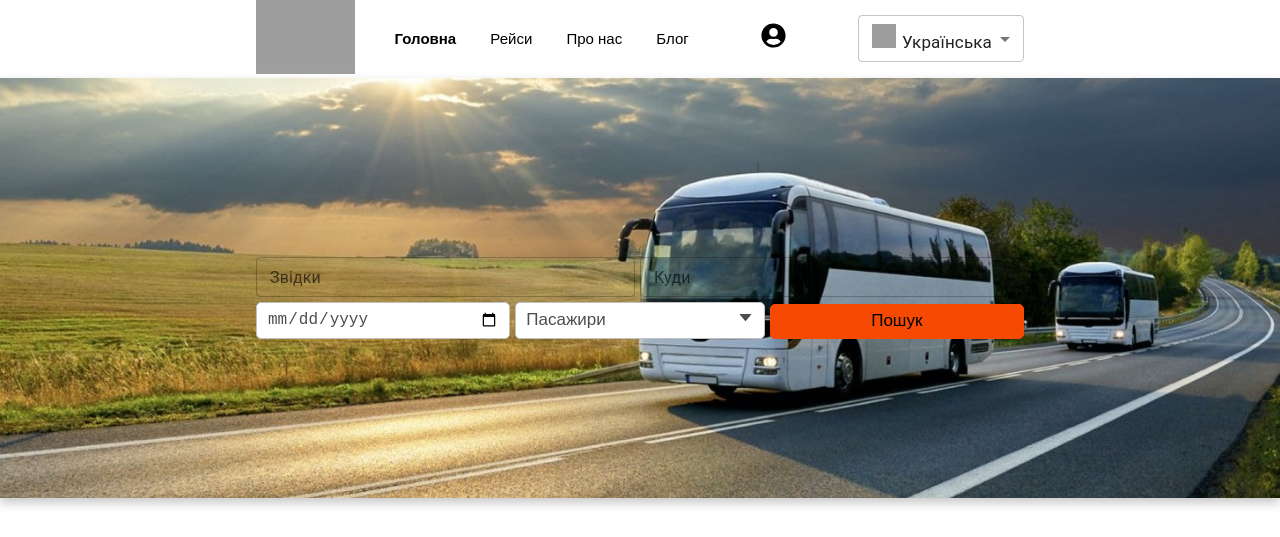
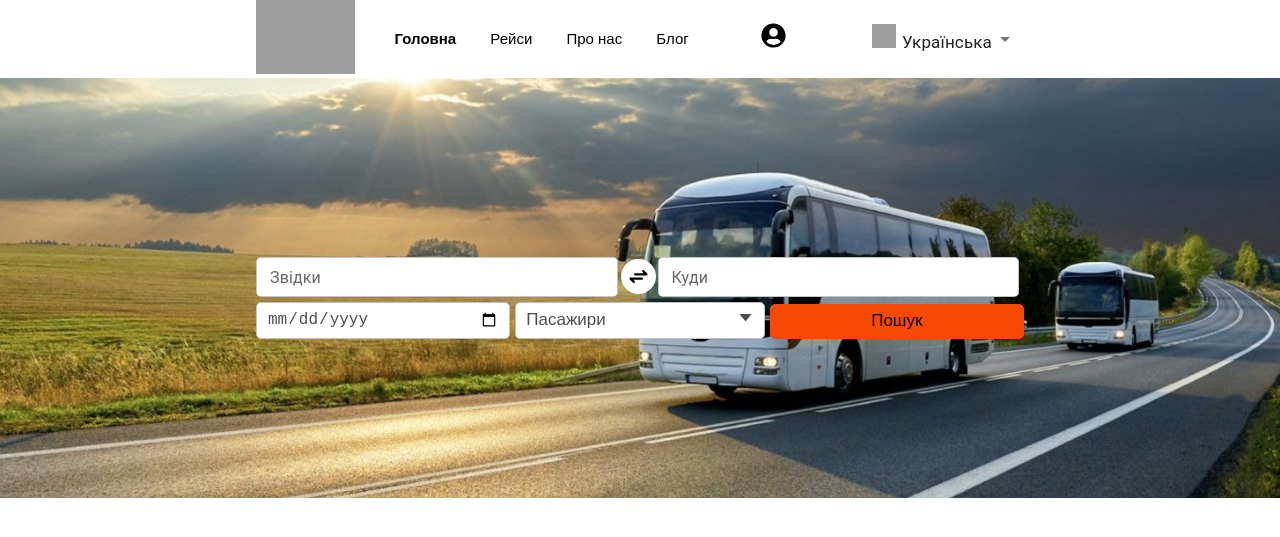
Before and after one commit to https-github-com-kfedus6/tripnet, a React (Create React App) app in the folder client/: page / in a window 1280 px wide. Shown: the top 537 px of the page. Built offline with nearby package versions, Linux system fonts and the light colour scheme; no server answers.

Commit message:
update baner and input, create change button position.

```diff
--- a/client/src/components/FlightsFormSort.jsx
+++ b/client/src/components/FlightsFormSort.jsx
@@ -7,8 +7,9 @@ import TextField from '@mui/material/TextField';
 import { useEffect } from 'react';
 import { useAction } from '../hooks/useAction';
 import { useSelector } from 'react-redux';
+import { CgArrowsExchange, CgArrowsExchangeAlt } from 'react-icons/cg';
 
-const FlightsFormSort = ({ startDate, startPosition, finishPosition, setStartDate, setStartPosition, setFinishPosition, sortFlights, sumOld, setSumOld, sumYoung, setSumYoung }) => {
+const FlightsFormSort = ({ startDate, startPosition, finishPosition, setStartDate, setStartPosition, setFinishPosition, sortFlights, sumOld, setSumOld, sumYoung, setSumYoung, setChangePosition, changePosition, changePositionFun }) => {
     const { t } = useTranslation()
 
     const [check, setCheck] = useState(false)
@@ -65,19 +66,18 @@ const FlightsFormSort = ({ startDate, startPosition, finishPosition, setStartDat
                 <div className='flights-sort-form'>
                     <div className='form-flights'>
                         <div className='form-block-position'>
-                            <div className='form-position'>
-                                {/* <span>{t('flight.whence')}</span> */}
+                            <div className='form-position icon-change'>
                                 <Autocomplete
                                     size='small'
                                     freeSolo
                                     id="free-solo-2-demo"
                                     disableClearable
-                                    value={startPosition}
+                                    value={changePosition ? finishPosition : startPosition}
                                     onChange={(value, newValue) => setStartPosition(newValue)}
                                     options={searchStartPostion.map((option) => option.title)}
                                     renderInput={(params) => (
-                                        <TextField
-                                            onChange={(e) => { console.log(e.target.value); setStartPosition(e.target.value) }}
+                                        <TextField sx={{ backgroundColor: '#fff', borderRadius: '5px' }}
+                                            onChange={(e) => { changePosition ? setFinishPosition(e.target.value) : setStartPosition(e.target.value) }}
                                             {...params}
                                             label={t('flight.whence')}
                                             InputProps={{
@@ -87,19 +87,25 @@ const FlightsFormSort = ({ startDate, startPosition, finishPosition, setStartDat
                                         />)}
                                 />
                             </div>
+                            <div className='change-position'>
+                                <div>
+                                    <span onClick={changePositionFun}>
+                                        {changePosition ? <CgArrowsExchangeAlt /> : <CgArrowsExchange />}
+                                    </span>
+                                </div>
+                            </div>
                             <div className='form-position'>
-                                {/* <span className='toolip'>{t('flight.whitherto')}</span> */}
                                 <Autocomplete
                                     size='small'
                                     freeSolo
                                     id="free-solo-2-demo"
                                     disableClearable
-                                    value={finishPosition}
+                                    value={changePosition ? startPosition : finishPosition}
                                     onChange={(e, newValue) => setFinishPosition(newValue)}
                                     options={searchFinishPosition.map((option) => option.title)}
                                     renderInput={(params) => (
-                                        <TextField
-                                            onChange={(e) => setFinishPosition(e.target.value)}
+                                        <TextField sx={{ backgroundColor: '#fff', borderRadius: '5px' }}
+                                            onChange={(e) => { changePosition ? setStartPosition(e.target.value) : setFinishPosition(e.target.value) }}
                                             {...params}
                                             label={t('flight.whitherto')}
                                             InputProps={{
@@ -112,7 +118,6 @@ const FlightsFormSort = ({ startDate, startPosition, finishPosition, setStartDat
                         </div>
                         <div className='form-block-date'>
                             <div className='form-date'>
-                                {/* <span>{t('flight.departure')}</span> */}
                                 <input type="date" value={startDate} onChange={(e) => setStartDate(e.target.value)} />
                             </div>
 
--- a/client/src/components/FlightsList.jsx
+++ b/client/src/components/FlightsList.jsx
@@ -5,7 +5,7 @@ import { NavLink } from 'react-router-dom'
 import FlightsFormSort from './FlightsFormSort'
 import FlightsItem from './FlightsItem'
 
-const FlightsList = ({ finishPosition, startPosition, startDate, flights, setStartDate, setStartPosition, setFinishPosition, sortFlights, sumOld, setSumOld, sumYoung, setSumYoung, deleteFlight, limit, page, isFilterTrue, openModal }) => {
+const FlightsList = ({ finishPosition, startPosition, startDate, flights, setStartDate, setStartPosition, setFinishPosition, sortFlights, sumOld, setSumOld, sumYoung, setSumYoung, deleteFlight, limit, page, isFilterTrue, openModal, changePosition, setChangePosition, changePositionFun }) => {
 
     if (flights == undefined || flights.length === 0) {
         return (
@@ -29,6 +29,9 @@ const FlightsList = ({ finishPosition, startPosition, startDate, flights, setSta
                     startPosition={startPosition}
                     finishPosition={finishPosition}
                     startDate={startDate}
+                    changePosition={changePosition}
+                    setChangePosition={setChangePosition}
+                    changePositionFun={changePositionFun}
                 /> : <></>}
                 <div className='bread__crumbs__main'>
                     <Breadcrumbs>
--- a/client/src/components/Header.jsx
+++ b/client/src/components/Header.jsx
@@ -13,7 +13,7 @@ const Header = () => {
     const { t, i18n } = useTranslation()
     const { is_admin, is_login, user } = useSelector(state => state.user)
     const [isShow, setIsShow] = useState(false)
-    const navigate=useNavigate();
+    const navigate = useNavigate();
     return (
         <div className='header__main'>
             <div className='header__components'>
@@ -53,12 +53,12 @@ const Header = () => {
                     </li> */}
                 </ul>
                 <div className='header__register__with__language'>
-                    <div>{is_login ? <div className='header_register' onClick={()=>navigate("/account")}><FaUserCircle width={"20px"}/></div> :
+                    <div>{is_login ? <div className='header_register' onClick={() => navigate("/account")}><FaUserCircle width={"20px"} /></div> :
                         <div className='header_register' onClick={() => setIsShow(true)}>
                             <FaUserCircle />
                         </div>}
                     </div>
-                    <div>
+                    <div className='lang-select'>
                         <SetLanguage />
                     </div>
                 </div>
--- a/client/src/pages/Flights/Flights.jsx
+++ b/client/src/pages/Flights/Flights.jsx
@@ -26,6 +26,8 @@ const Flights = ({ isShowFilter }) => {
 
     const [sumYoung, setSumYoung] = useState(sumYoungInitial)
     const [sumOld, setSumOld] = useState(sumOldInitial)
+
+    const [changePosition, setChangePosition] = useState(false)
 
     const { fetchGetFlights, fetchDeleteFlight, postFlightOrder, SetFlightParams } = useAction()
 
@@ -56,12 +58,22 @@ const Flights = ({ isShowFilter }) => {
         setLimit(limit + 3)
     }
 
-    const {is_login,user}=useSelector(state=>state.user);
+    const { is_login, user } = useSelector(state => state.user);
     const sortFlights = (event) => {
 
         event.preventDefault();
         setPage(1);
-        SetFlightParams(startPosition,finishPosition,startDate,sumOld,sumYoung);
+        SetFlightParams(startPosition, finishPosition, startDate, sumOld, sumYoung);
+        if (changePosition === true) {
+            fetchGetFlights({
+                startPosition: finishPosition,
+                finishPosition: startPosition,
+                startDate: startDate,
+                countFreePlace: sumYoung + sumOld,
+                limit: limit,
+                page: 1
+            })
+        } else {
             fetchGetFlights({
                 startPosition: startPosition,
                 finishPosition: finishPosition,
@@ -70,6 +82,7 @@ const Flights = ({ isShowFilter }) => {
                 limit: limit,
                 page: 1
             })
+        }
     }
 
     const deleteFlight = (id) => {
@@ -81,14 +94,14 @@ const Flights = ({ isShowFilter }) => {
 
     const reserveTicket = () => {
         setVisiblyBuy(false)
-        if(!is_login){
+        if (!is_login) {
             postFlightOrder({
                 flightId: flightId,
                 authorName: name,
                 countTicket: countTicket,
                 phone: phone
             })
-        }else{
+        } else {
             postFlightOrder({
                 flightId: flightId,
                 authorName: name,
@@ -104,6 +117,15 @@ const Flights = ({ isShowFilter }) => {
         setVisiblyBuy(true)
         setFlightId(id)
     }
+
+    const changePositionFun = () => {
+        if (changePosition === true) {
+            setChangePosition(false)
+        } else {
+            setChangePosition(true)
+        }
+    }
+
     return (
         <div className='flights'>
             <FlightsList
@@ -124,6 +146,9 @@ const Flights = ({ isShowFilter }) => {
                 startPosition={startPosition}
                 startDate={startDate}
                 finishPosition={finishPosition}
+                changePosition={changePosition}
+                setChangePosition={setChangePosition}
+                changePositionFun={changePositionFun}
             />
             {totalCount == undefined ? <></> :
                 <div className='pagination'>
--- a/client/src/pages/Flights/flights.css
+++ b/client/src/pages/Flights/flights.css
@@ -7,10 +7,9 @@
     justify-content: center;
     align-items: center;
     flex-direction: column;
-    background: #0e1419 url('../../../public/baner/bus-baner2.jpg') no-repeat center;
+    padding: 10px 0;
+    background: #0e1419 url('../../../public//baner/bus-baner2.jpg') no-repeat center;
     background-size: cover;
-    box-shadow: 0 5px 10px 0 rgb(199, 199, 199);
-    padding: 10px 0;
     height: 400px;
 }
 
@@ -22,6 +21,29 @@
     display: flex;
     flex-direction: column;
     margin-top: 20px;
+}
+
+.change-position {
+    position: relative;
+    right: 2px;
+    display: flex;
+    justify-content: center;
+    align-items: center;
+}
+
+.change-position div {
+    width: 35px;
+    height: 35px;
+    border-radius: 50px;
+    background-color: #fff;
+    cursor: pointer;
+}
+
+.change-position div span {
+    display: flex;
+    justify-content: center;
+    font-size: 27px;
+    margin-top: 4px;
 }
 
 .form-block-position {
```
Also changed, not shown: client/src/pages/Home/Home.jsx (+7 -7 lines), client/src/App.css (line endings or trailing spaces), 1 other file (tests, documents, lock files or other folders). Lines whose indentation alone changed are shown as unchanged.
